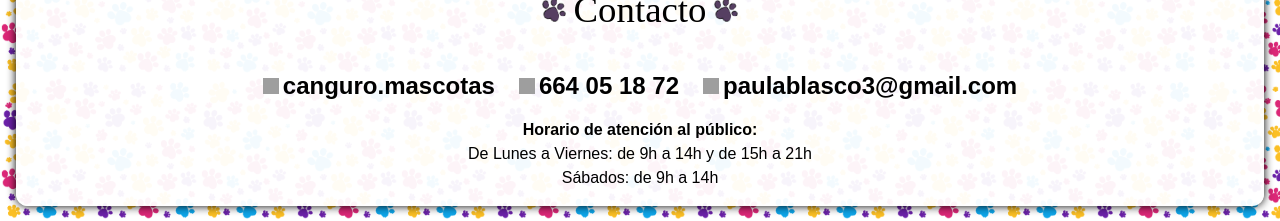
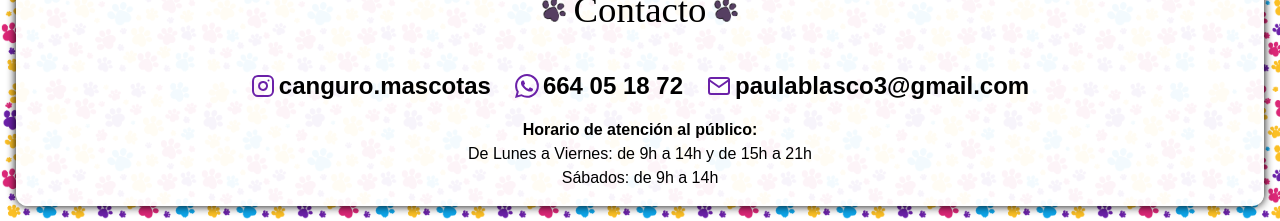
Before and after one commit to irenealcaine/cangurodemascotas, a React (Create React App) app: page / in a window 1280 px wide. Shown: the part 2884-3105 px from the top of the page. Built offline with nearby package versions, Linux system fonts and the light colour scheme; grey boxes are pictures that could not be loaded.

Commit message:
Update Contact.jsx

```diff
--- a/src/components/Contact.jsx
+++ b/src/components/Contact.jsx
@@ -1,42 +1,53 @@
-import React from 'react'
-
+import React from "react";
+import { FiInstagram, FiMail } from "react-icons/fi";
+import { BsWhatsapp } from "react-icons/bs";
 
 const Contact = () => {
   return (
-    <div className='p-4'>
+    <div className="p-4">
       <h2>Contacto</h2>
       <div>
-
-        <div className='flex flex-col md:flex-row flex-wrap gap-2 md:gap-6 justify-center items-center my-4'>
-          <a href="https://www.instagram.com/canguro.mascotas/" target="_blank" rel='noreferrer'>
-            <div className='flex gap-1 justify-center items-center  cursor-pointer hover:underline hover:text-purple-800  transition-all duration-500 ease-in-out'>
-              <img src='https://upload.wikimedia.org/wikipedia/commons/thumb/a/a5/Instagram_icon.png/2048px-Instagram_icon.png' className="w-4 h-4" alt="/" />
-              <p className='font-bold text-2xl'>canguro.mascotas</p>
+        <div className="flex flex-col md:flex-row flex-wrap gap-2 md:gap-6 justify-center items-center my-4">
+          <a
+            href="https://www.instagram.com/canguro.mascotas/"
+            target="_blank"
+            rel="noreferrer"
+          >
+            <div className="flex gap-1 justify-center items-center  cursor-pointer hover:underline hover:text-purple-800  transition-all duration-500 ease-in-out text-lg md:text-2xl">
+              <FiInstagram className="text-purple-800" />
+              <p className="font-bold">canguro.mascotas</p>
             </div>
           </a>
-          <a href="https://api.whatsapp.com/send?phone=34664051872&text=Hola!" target="_blank" rel='noreferrer'>
-            <div className='flex gap-1 justify-center items-center hover:underline hover:text-purple-800 cursor-pointer transition-all duration-500'>
-              <img src='https://cdn-icons-png.flaticon.com/512/174/174879.png' className="w-4 h-4" alt="/" />
-              <p className='font-bold text-2xl'>664 05 18 72</p>
+          <a
+            href="https://api.whatsapp.com/send?phone=34664051872&text=Hola!"
+            target="_blank"
+            rel="noreferrer"
+          >
+            <div className="flex gap-1 justify-center items-center hover:underline hover:text-purple-800 cursor-pointer transition-all duration-500 text-lg md:text-2xl">
+              <BsWhatsapp className="text-purple-800" />
+              <p className="font-bold">664 05 18 72</p>
             </div>
           </a>
-          <a href="mailto:paulablasco3@gmail.com" target="_blank" rel='noreferrer'>
-            <div className='flex gap-1 justify-center items-center hover:underline hover:text-purple-800 cursor-pointer transition-all duration-500'>
-              <img src='https://upload.wikimedia.org/wikipedia/commons/thumb/7/7e/Gmail_icon_%282020%29.svg/2560px-Gmail_icon_%282020%29.svg.png' className="w-4 h-4" alt="/" />
-              <p className='font-bold text-2xl'>paulablasco3@gmail.com</p>
+          <a
+            href="mailto:paulablasco3@gmail.com"
+            target="_blank"
+            rel="noreferrer"
+          >
+            <div className="flex gap-1 justify-center items-center hover:underline hover:text-purple-800 cursor-pointer transition-all duration-500 text-lg md:text-2xl">
+              <FiMail className="text-purple-800" />
+              <p className="font-bold">paulablasco3@gmail.com</p>
             </div>
           </a>
         </div>
 
-        <div className='text-center'>
-          <h3 className='font-bold'>Horario de atención al público:</h3>
+        <div className="text-center">
+          <h3 className="font-bold">Horario de atención al público:</h3>
           <p>De Lunes a Viernes: de 9h a 14h y de 15h a 21h</p>
           <p>Sábados: de 9h a 14h</p>
         </div>
-
       </div>
     </div>
-  )
-}
+  );
+};
 
-export default Contact
+export default Contact;
```
